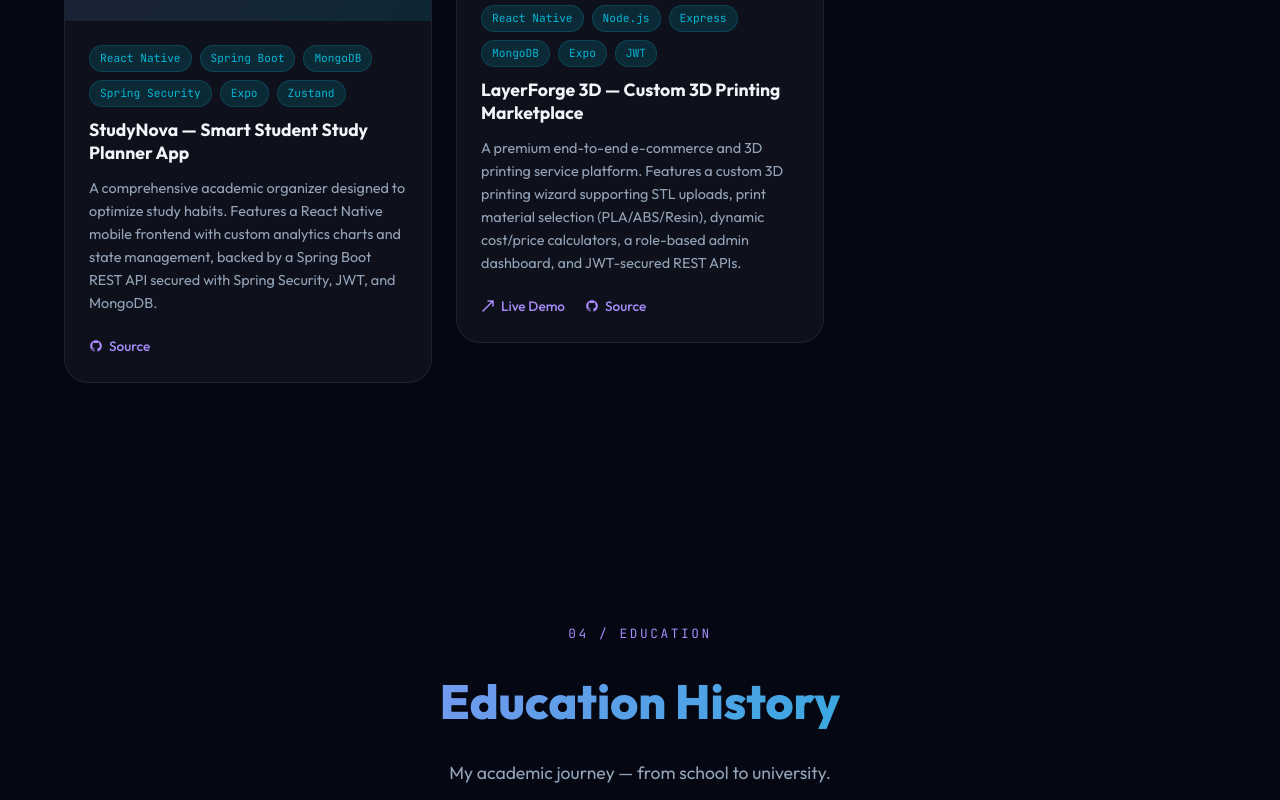
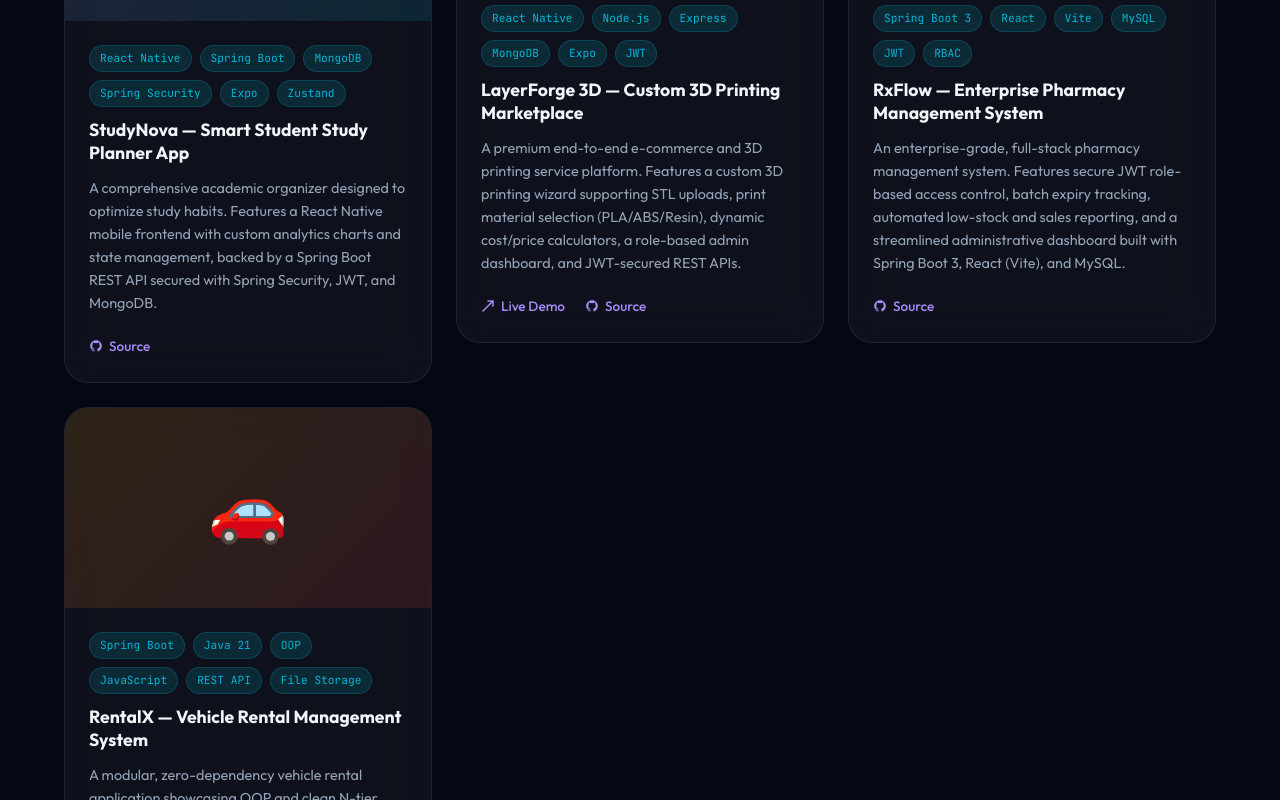
Before and after one commit to MihisaraNet/Mihisara-portfolio, a React (Vite) app: page / in a window 1280 px wide. Shown: the part 3500-4300 px from the top of the page. Built offline with nearby package versions, Linux system fonts and the light colour scheme.

Commit message:
feat: add GitHub public projects to portfolio (RxFlow, RentalX)

```diff
--- a/src/components/Projects.tsx
+++ b/src/components/Projects.tsx
@@ -23,7 +23,7 @@ const projects = [
     title: 'StudyNova — Smart Student Study Planner App',
     desc: 'A comprehensive academic organizer designed to optimize study habits. Features a React Native mobile frontend with custom analytics charts and state management, backed by a Spring Boot REST API secured with Spring Security, JWT, and MongoDB.',
     featured: true,
-    github: 'https://github.com/MihisaraNet/StudyNova.git',
+    github: 'https://github.com/MihisaraNet/StudyNova',
     live: null
   },
   {
@@ -35,8 +35,32 @@ const projects = [
     title: 'LayerForge 3D — Custom 3D Printing Marketplace',
     desc: 'A premium end-to-end e-commerce and 3D printing service platform. Features a custom 3D printing wizard supporting STL uploads, print material selection (PLA/ABS/Resin), dynamic cost/price calculators, a role-based admin dashboard, and JWT-secured REST APIs.',
     featured: false,
-    github: 'https://github.com/MihisaraNet/Ceylon-3D.git',
-    live: 'https://layerforge3d.vercel.app/'
+    github: 'https://github.com/MihisaraNet/Ceylon-3D',
+    live: 'https://print-ten-kohl.vercel.app'
+  },
+  {
+    id: 'rxflow',
+    category: 'fullstack',
+    icon: '💊',
+    gradient: 'linear-gradient(135deg, #10b98122 0%, #3b82f622 100%)',
+    tags: ['Spring Boot 3', 'React', 'Vite', 'MySQL', 'JWT', 'RBAC'],
+    title: 'RxFlow — Enterprise Pharmacy Management System',
+    desc: 'An enterprise-grade, full-stack pharmacy management system. Features secure JWT role-based access control, batch expiry tracking, automated low-stock and sales reporting, and a streamlined administrative dashboard built with Spring Boot 3, React (Vite), and MySQL.',
+    featured: false,
+    github: 'https://github.com/MihisaraNet/Pharmacy-Management-System',
+    live: null
+  },
+  {
+    id: 'rentalx',
+    category: 'fullstack',
+    icon: '🚗',
+    gradient: 'linear-gradient(135deg, #f59e0b22 0%, #ef444422 100%)',
+    tags: ['Spring Boot', 'Java 21', 'OOP', 'JavaScript', 'REST API', 'File Storage'],
+    title: 'RentalX — Vehicle Rental Management System',
+    desc: 'A modular, zero-dependency vehicle rental application showcasing OOP and clean N-tier architecture. Engineered with a Spring Boot backend, a custom file-based .txt storage engine, custom sorting algorithms, and a dynamic ES6 JavaScript frontend.',
+    featured: false,
+    github: 'https://github.com/MihisaraNet/RentalX',
+    live: null
   },
 ]
 
```
